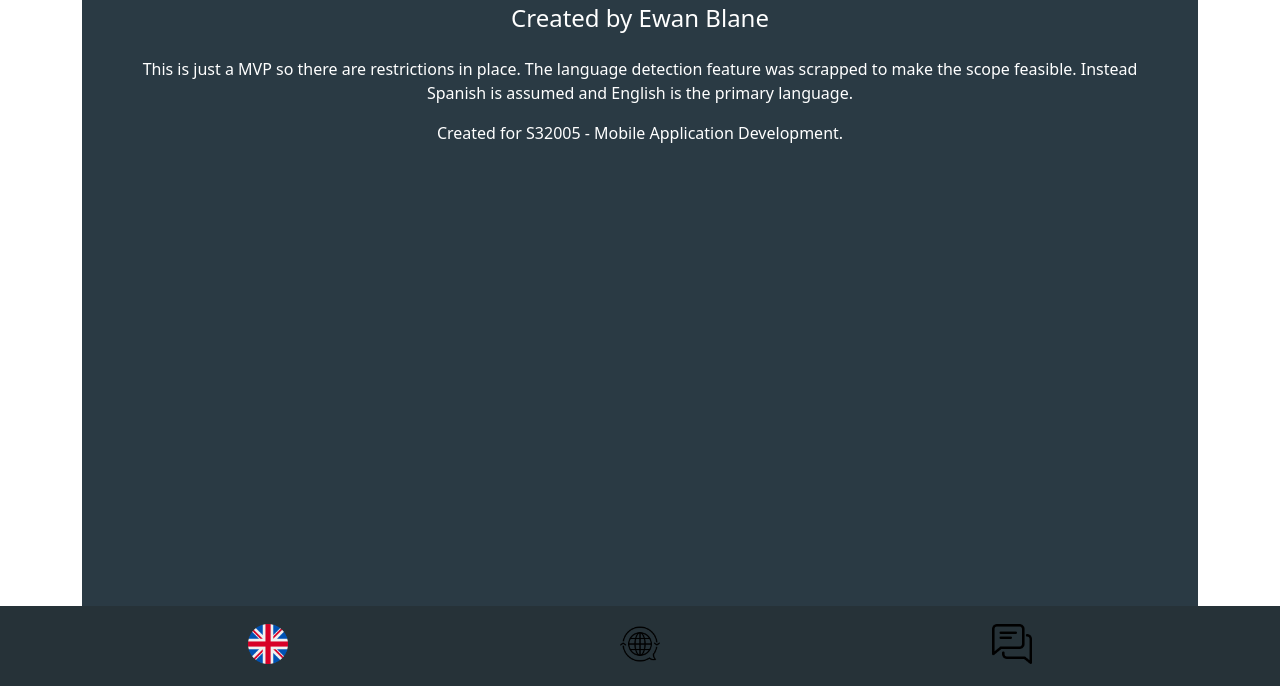
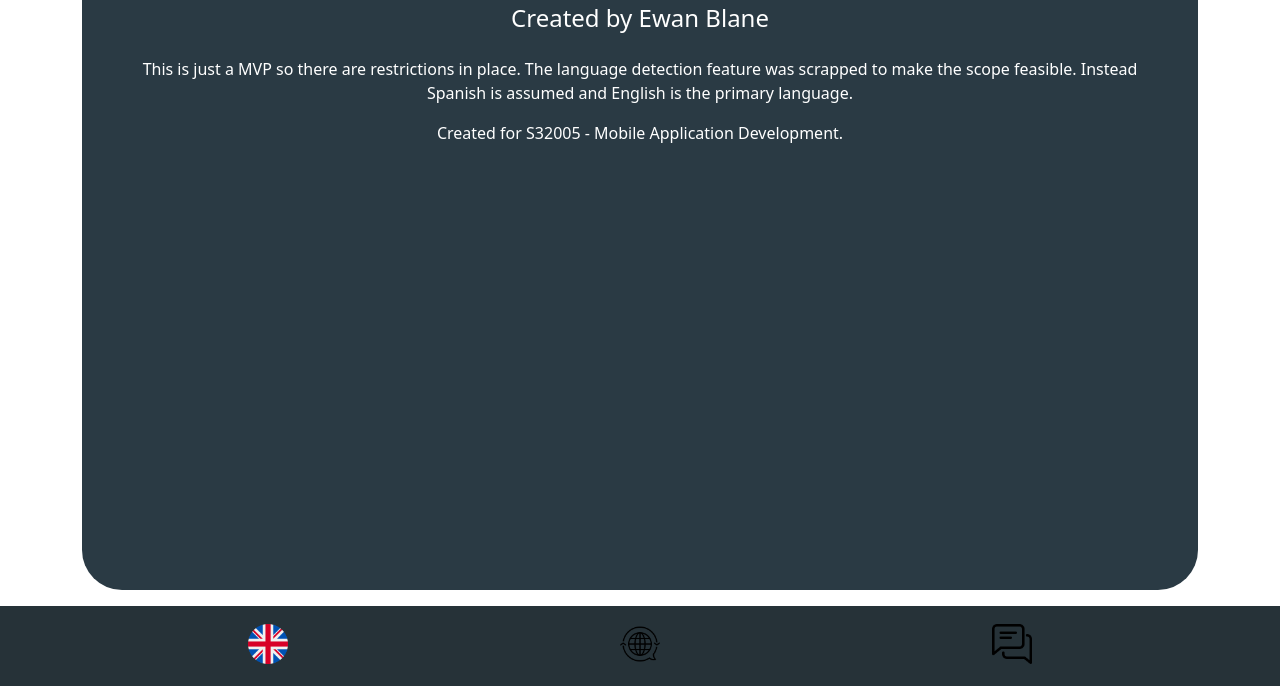
Before and after one commit to Blane3011/Translation-App, a plain HTML site: page index.html in a window 1280 px wide. Shown: the part 114-800 px from the top of the page. Drawn offline with nearby package versions, Linux system fonts and the light colour scheme.

Commit message:
Maybe finally fixed height?

```diff
--- a/style.css
+++ b/style.css
@@ -9,9 +9,8 @@ body {
     color: white;
     border-radius: 40px;
     text-align: center;
-    max-width: 95vw;     /* Almost full width on phones */
-    height:90vw;
-    min-height: 90%;
+    height:85vh;
+    min-height: 80vh;
     margin: 0 auto;
 }
 
```
Also changed, not shown: index.html (+1 -0 lines).
